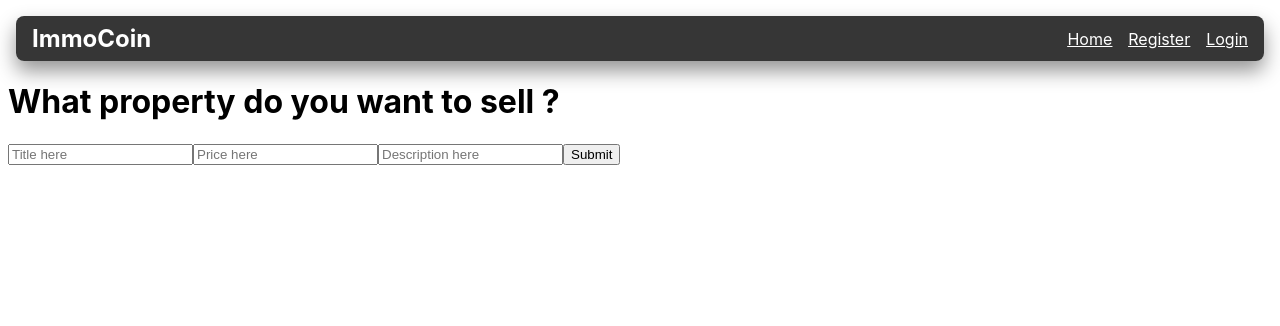
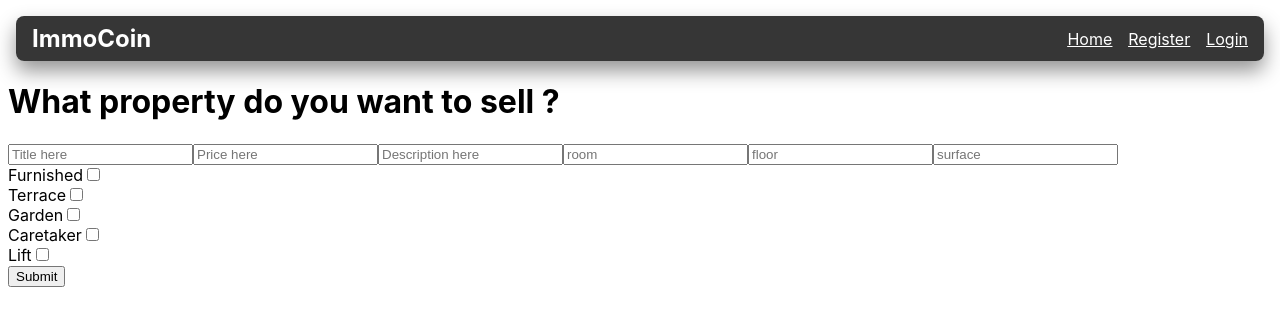
Before and after one commit to MyCompta/ImmoCoin_front, a React (Vite) app: page /properties/new in a window 1280 px wide. Shown: the top 326 px of the page. Built offline with nearby package versions, Linux system fonts and the light colour scheme; no server answers.

Commit message:
Added new property parameters to be more detailed in form

```diff
--- a/src/components/IndexProperties.jsx
+++ b/src/components/IndexProperties.jsx
@@ -26,13 +26,10 @@ const IndexProperties = () => {
       <h1>Properties on the market</h1>
       <Link to="/properties/new">Add a new property</Link>
       <ul>
-        {properties &&
+        {properties.length &&
           properties.map((property) => (
             <li key={property.id}>
-              <Link
-                to={`/properties/${property.id}`}
-                state={{ property: property }}
-              >
+              <Link to={`/properties/${property.id}`} state={{ property: property }}>
                 <h3>{property.title}</h3> <p>${property.price}</p>
                 <p>{property.description}</p>
               </Link>
--- a/src/components/NewPropertyForm.jsx
+++ b/src/components/NewPropertyForm.jsx
@@ -12,13 +12,9 @@ const NewPropertyForm = () => {
   const navigate = useNavigate();
 
   const onSubmit = async (data) => {
-    let authToken = {};
-
     if (!Cookies.get("auth_token")) {
       console.log("User is not logged in. Unable to create a property.");
       throw new Error("User is not logged in. Unable to create a property.");
-    } else {
-      authToken = JSON.parse(Cookies.get("auth_token"));
     }
 
     try {
@@ -26,7 +22,14 @@ const NewPropertyForm = () => {
         data.title,
         data.price,
         data.description,
-        authToken.id
+        data.furnished,
+        data.surface,
+        data.room,
+        data.floor,
+        data.terrace,
+        data.garden,
+        data.caretaker,
+        data.lift
       );
 
       if (response.ok) {
@@ -49,21 +52,18 @@ const NewPropertyForm = () => {
           placeholder="Title here"
           autoComplete="current-title"
         />
-        {errors.title && errors.title.type === "required" && (
-          <p>Title can not be empty</p>
-        )}
+        {errors.title && errors.title.type === "required" && <p>Title can not be empty</p>}
 
         <input
           type="number"
           {...register("price", {
             required: true,
+            valueAsNumber: true,
           })}
           placeholder="Price here"
           autoComplete="current-price"
         />
-        {errors.price && errors.price.type === "required" && (
-          <p>Price can not be empty</p>
-        )}
+        {errors.price && errors.price.type === "required" && <p>Price can not be empty</p>}
 
         <input
           type="text"
@@ -77,6 +77,63 @@ const NewPropertyForm = () => {
           <p>Description can not be empty</p>
         )}
 
+        <input
+          type="number"
+          {...register("room", {
+            required: true,
+            valueAsNumber: true,
+          })}
+          min={0}
+          step={1}
+          placeholder="room"
+        />
+        {errors.room && errors.room.type === "required" && <p>Room number can not be empty</p>}
+
+        <input
+          type="number"
+          {...register("floor", {
+            required: true,
+            valueAsNumber: true,
+          })}
+          min={-2}
+          step={1}
+          placeholder="floor"
+        />
+        {errors.room && errors.room.type === "required" && <p>Floor number can not be empty</p>}
+
+        <input
+          type="number"
+          {...register("surface", {
+            required: true,
+            valueAsNumber: true,
+          })}
+          min={8}
+          step={1}
+          placeholder="surface"
+        />
+        {errors.surface && errors.surface.type === "required" && <p>Surface can not be empty</p>}
+
+        <div>
+          <label htmlFor="furnished">Furnished</label>
+          <input id="furnished" type="checkbox" {...register("furnished")} />
+        </div>
+        <div>
+          <label htmlFor="terrace">Terrace</label>
+          <input id="terrace" type="checkbox" {...register("terrace")} />
+        </div>
+        <div>
+          <label htmlFor="garden">Garden</label>
+          <input id="garden" type="checkbox" {...register("garden")} />
+        </div>
+        <div>
+          <label htmlFor="caretaker">Caretaker</label>
+          <input id="caretaker" type="checkbox" {...register("caretaker")} />
+        </div>
+        <div>
+          <label htmlFor="lift">Lift</label>
+          <input id="lift" type="checkbox" {...register("lift")} />
+        </div>
+
         <input type="submit" />
       </form>
     </div>
--- a/src/services/propertyApi.js
+++ b/src/services/propertyApi.js
@@ -30,18 +30,38 @@ export const getPropertiesFetch = async (filter = {}) => {
 };
 
 // POST NEW PROPERTY FETCH
-export const createPropertyFetch = async (title, price, description) => {
+export const createPropertyFetch = async (
+  title,
+  price,
+  description,
+  furnished,
+  surface,
+  room,
+  floor,
+  terrace,
+  garden,
+  caretaker,
+  lift
+) => {
   console.log("Attempting to get auth_token from cookies...");
   try {
     console.log("Attempting to get auth_token from cookies...");
-    const authToken = JSON.parse(Cookies.get("auth_token"));
+    const authToken = await JSON.parse(Cookies.get("auth_token"));
+    console.log(authToken);
 
     const data = {
       property: {
         title: title,
         price: price,
         description: description,
-        user_id: authToken.user_id,
+        furnished: furnished,
+        surface: surface,
+        room: room,
+        floor: floor,
+        terrace: terrace,
+        garden: garden,
+        caretaker: caretaker,
+        lift: lift,
       },
     };
     const response = await fetch(apiUrl + "/properties", {
```
